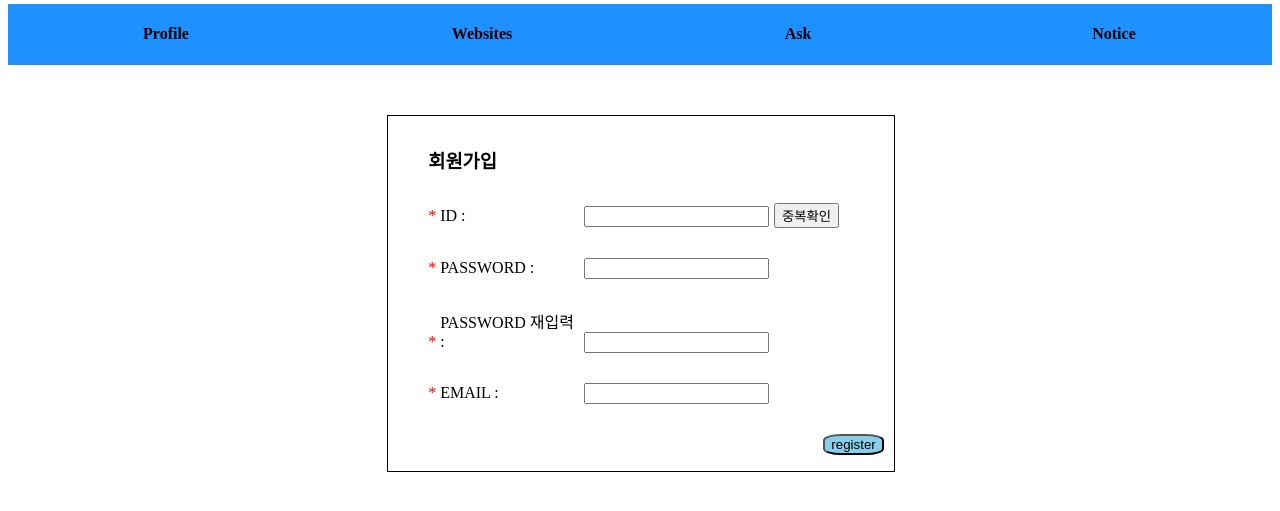
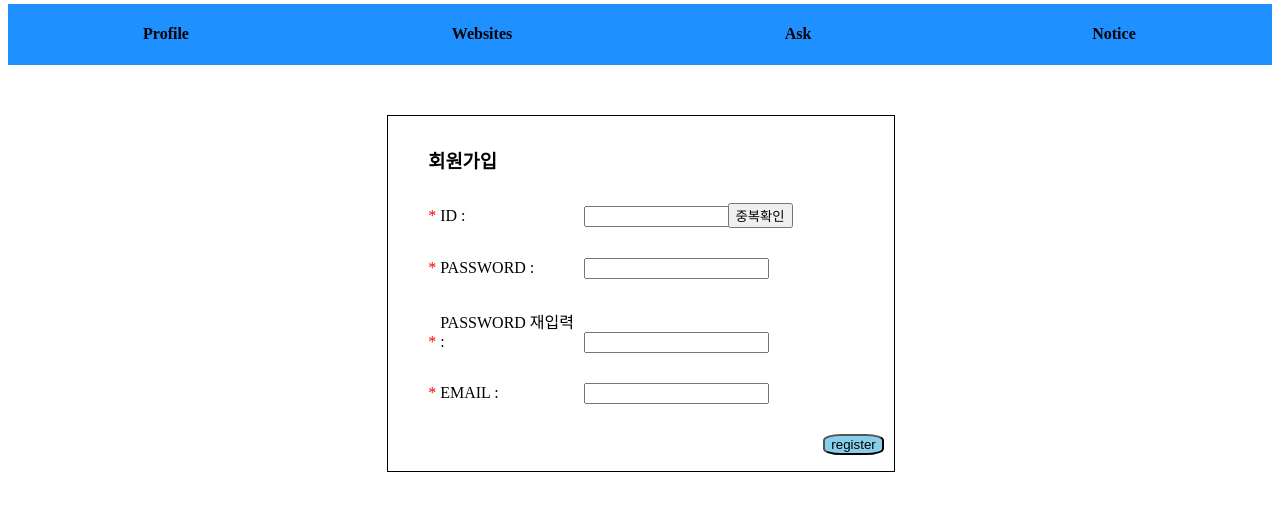
Before and after one commit to SADHKim/notice-alarm-server, a Flask app: page /register in a window 1280 px wide. Shown: the part 224-735 px from the top of the page. Run offline with Flask 2, Linux system fonts and the light colour scheme.

Commit message:
Fix: remove margin of class button

```diff
--- a/app/static/css/common.css
+++ b/app/static/css/common.css
@@ -39,7 +39,6 @@ a{
 
 .button{
     width: fit-content;
-    margin-left: 10%;
     border-radius: 30%;
     background-color:skyblue;
     color: black;
```
